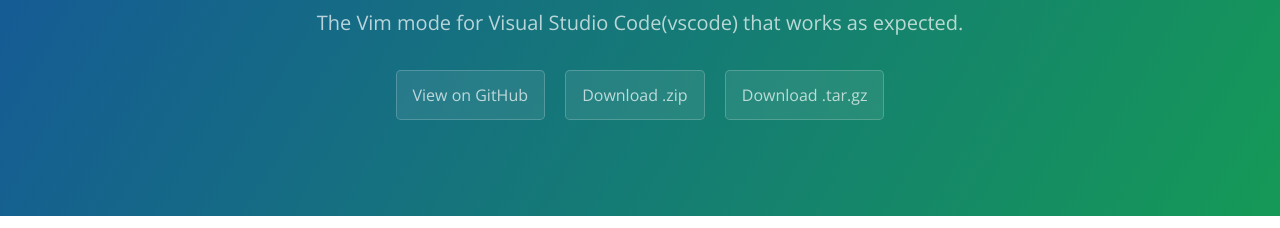
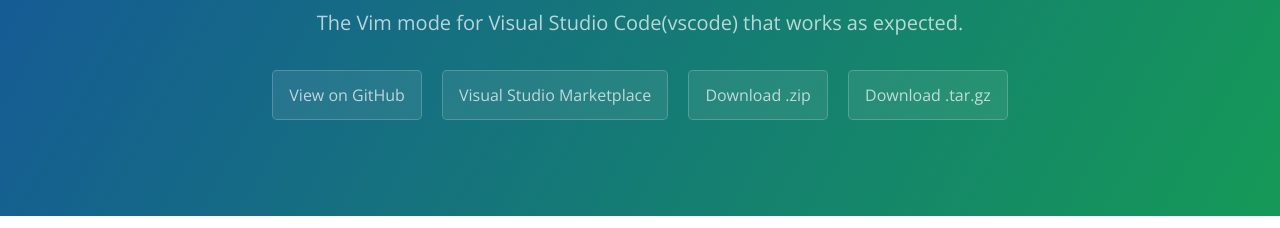
Before and after one commit to aioutecism/amVim-for-VSCode, a plain HTML site: page index.html in a window 1280 px wide. Shown: the part 167-395 px from the top of the page. Drawn offline with nearby package versions, Linux system fonts and the light colour scheme.

Commit message:
Update index.html

```diff
--- a/index.html
+++ b/index.html
@@ -14,6 +14,7 @@
       <h1 class="project-name">amVim for VSCode</h1>
       <h2 class="project-tagline">The Vim mode for Visual Studio Code(vscode) that works as expected.</h2>
       <a href="https://github.com/aioutecism/amVim-for-VSCode" class="btn">View on GitHub</a>
+      <a href="https://marketplace.visualstudio.com/items/auiworks.amvim" class="btn">Visual Studio Marketplace</a>
       <a href="https://github.com/aioutecism/amVim-for-VSCode/zipball/master" class="btn">Download .zip</a>
       <a href="https://github.com/aioutecism/amVim-for-VSCode/tarball/master" class="btn">Download .tar.gz</a>
     </section>
```
